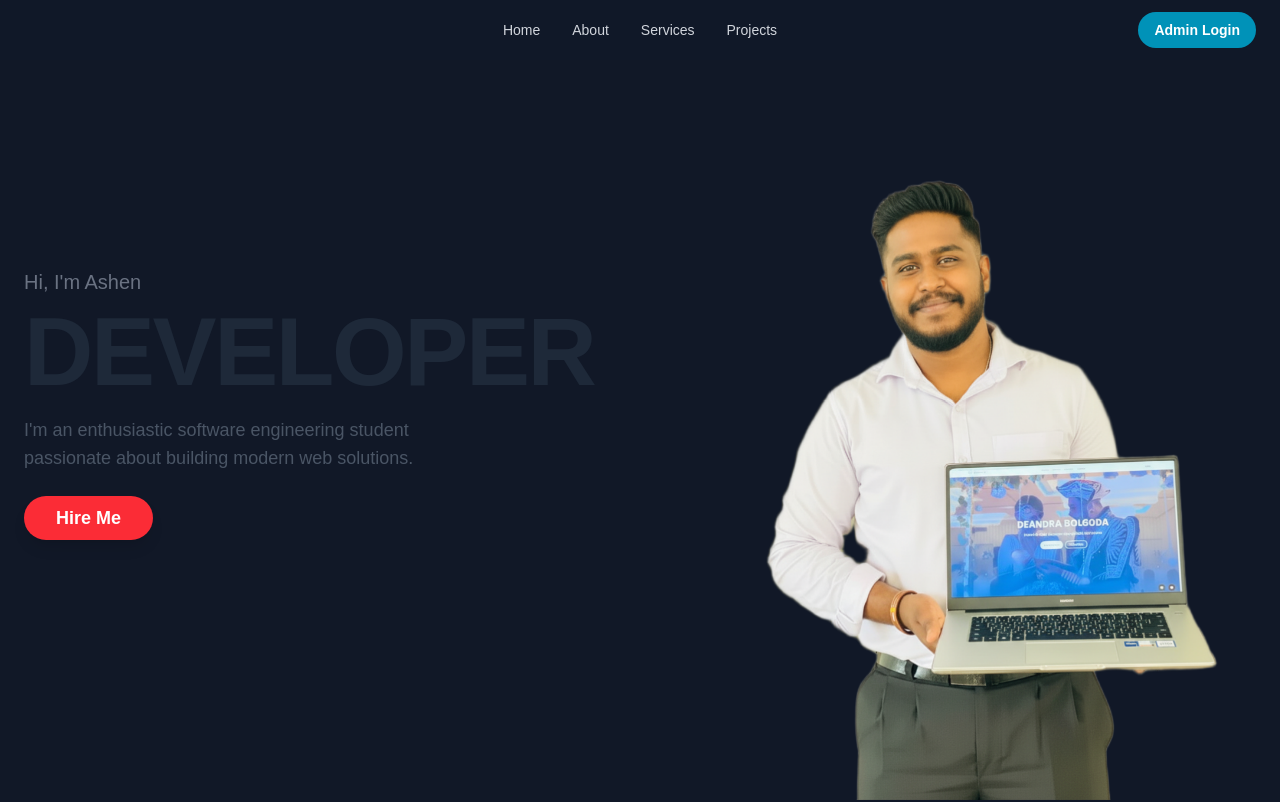
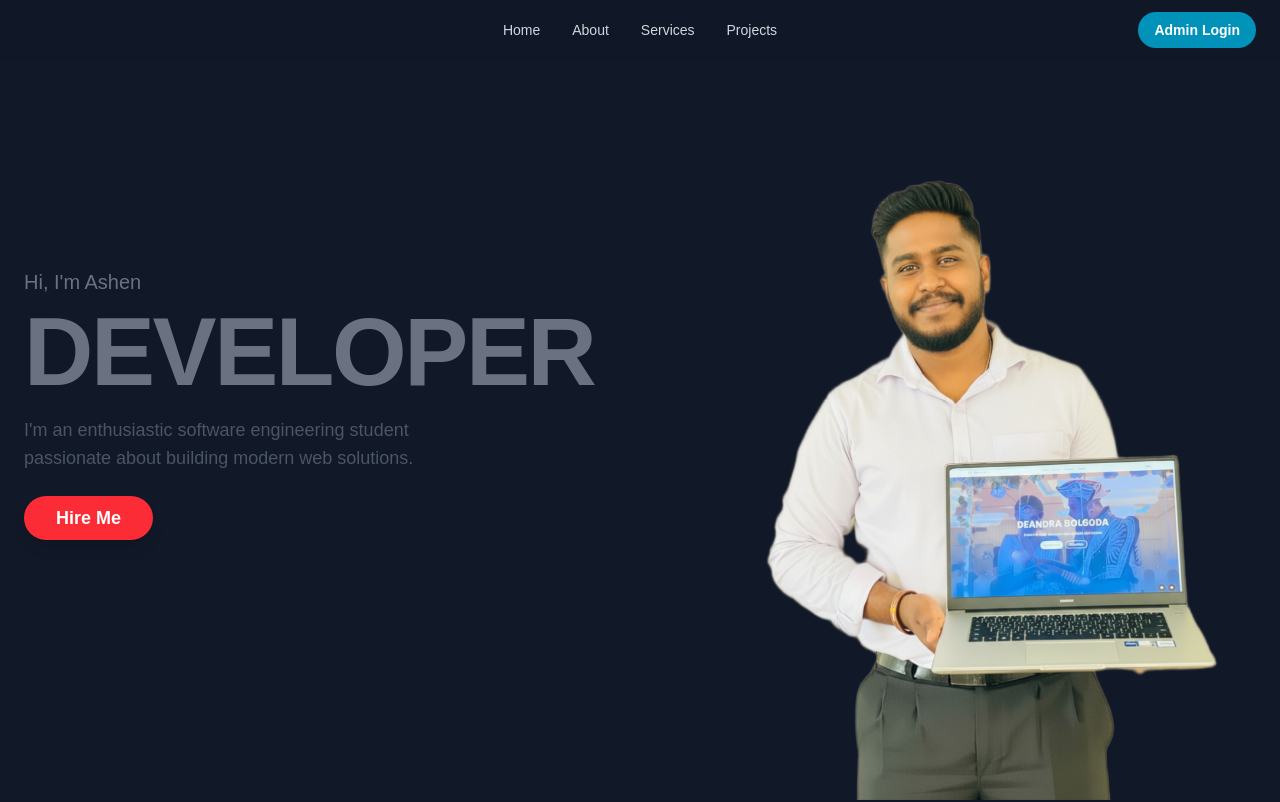
Before and after one commit to GHDBASHEN/GHDBASHEN-Next-js-Portfolio, a Next.js app in the folder my-portfolio/: page / in a window 1280 px wide. Shown: the top 802 px of the page. Built offline with nearby package versions, Linux system fonts and the light colour scheme; no server answers; the database is empty.

Commit message:
Developer Header Color Change

```diff
--- a/my-portfolio/components/HomeSection.js
+++ b/my-portfolio/components/HomeSection.js
@@ -81,7 +81,7 @@ export default function HomeSection() {
             <p className={`text-xl text-gray-500 mb-2 ${getAnimationClasses()}`} style={{ transitionDelay: '200ms' }}>
               Hi, I&apos;m Ashen
             </p>
-            <h1 className={`text-7xl md:text-8xl font-extrabold text-gray-800 mb-4 tracking-tight ${getAnimationClasses()}`} style={{ transitionDelay: '400ms' }}>
+            <h1 className={`text-7xl md:text-8xl font-extrabold text-gray-500 mb-4 tracking-tight ${getAnimationClasses()}`} style={{ transitionDelay: '400ms' }}>
               DEVELOPER
             </h1>
             <p className={`text-lg text-gray-600 mb-8 max-w-md ${getAnimationClasses()}`} style={{ transitionDelay: '600ms' }}>
```
Also changed, not shown: 1 other file (tests, documents, lock files or other folders).
